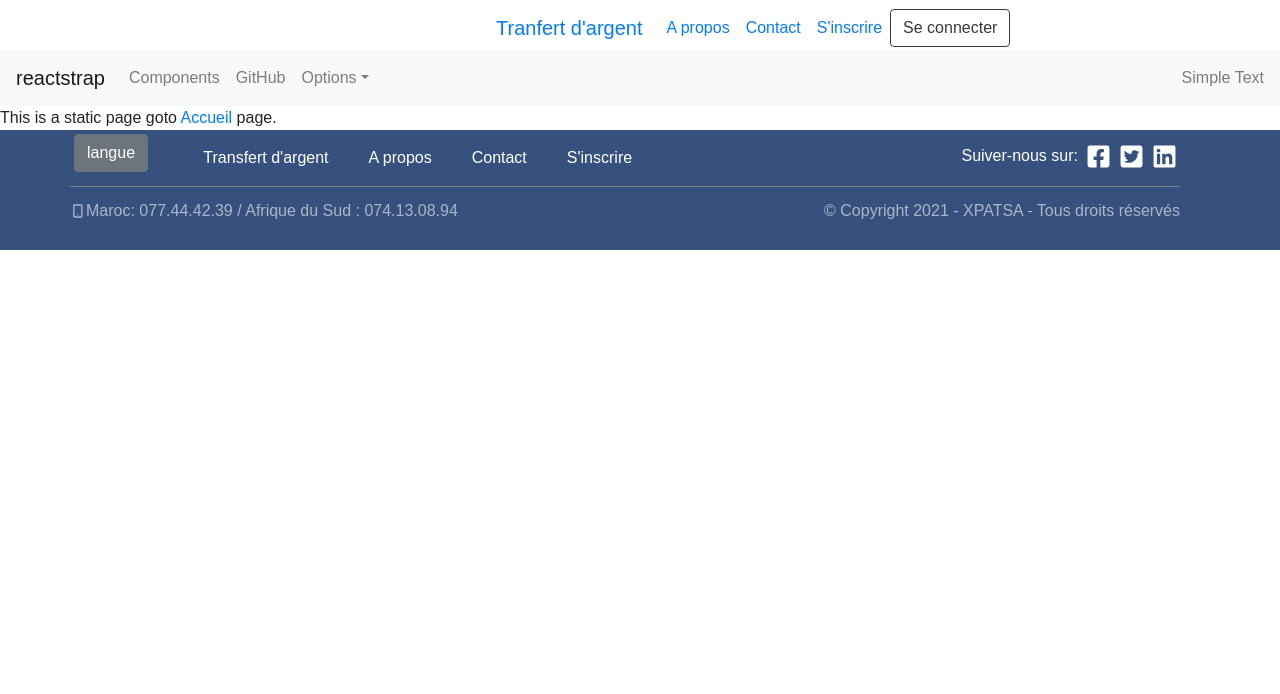
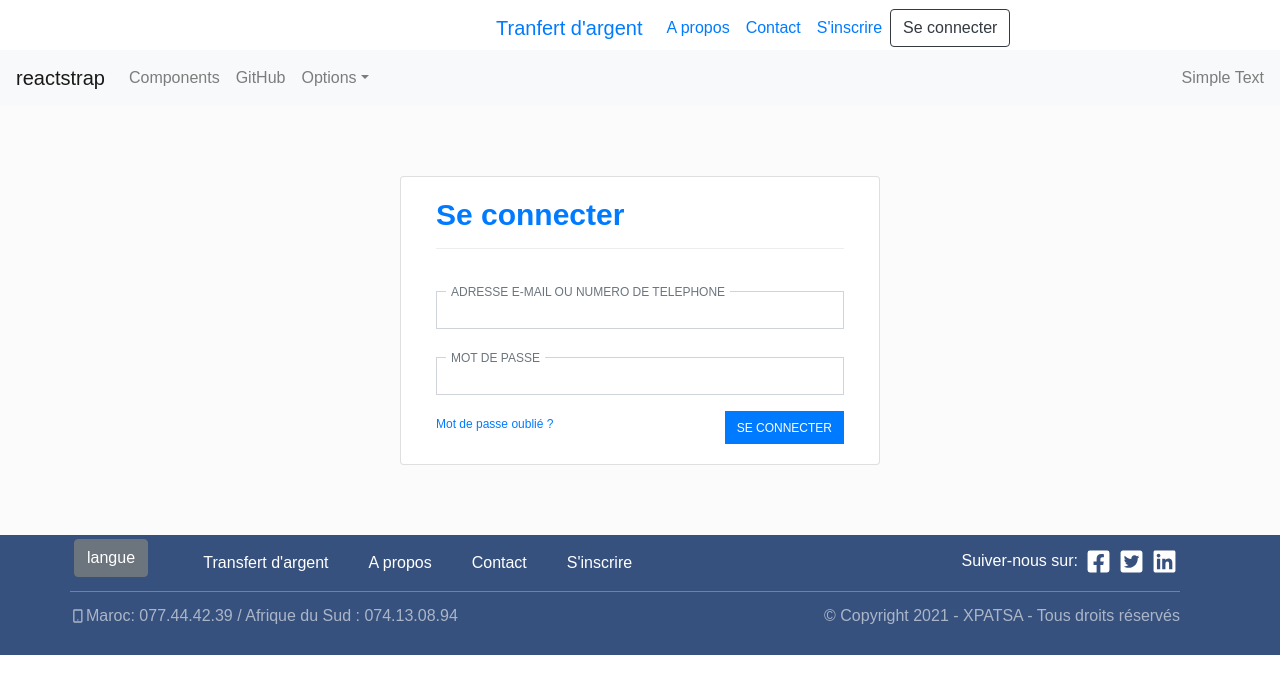
Before and after one commit to elprofa/xpatsa, a Next.js app: page /connexion in a window 1280 px wide. Shown: the top 694 px of the page. Built offline with nearby package versions, Linux system fonts and the light colour scheme; a web font is replaced by a local one.

Commit message:
elprofa Creation de la page connexion terminé

```diff
--- a/components/shared/Titre/Titre.stc.js
+++ b/components/shared/Titre/Titre.stc.js
@@ -1,7 +1,7 @@
 import styled from "styled-components";
 
 export const TitreStc = styled.h1`
-    font-size: 42px;
+    font-size: 30px;
     font-weight: 700;
     padding-bottom: 15px;
     position: relative;
--- a/components/shared/formLogin/formLogin.js
+++ b/components/shared/formLogin/formLogin.js
@@ -11,10 +11,9 @@ const FormLogin = (props) => {
   return (
     <FormLoginStc>
         <Form>
-            <Titre texte="Se connecter " color="#007bff" />
+            <Titre texte="Se connecter "  color="#007bff" />
             <InputGroup textLabel="ADRESSE E-MAIL OU NUMERO DE TELEPHONE" />
             <InputGroup textLabel="MOT DE PASSE" />
-
             <Row>
                 <Col id="left">
                    <a href="#elprofa.com">Mot de passe oublié ?</a>
--- a/components/shared/formLogin/formLogin.stc.js
+++ b/components/shared/formLogin/formLogin.stc.js
@@ -2,6 +2,12 @@ import styled from "styled-components";
 import { Container } from "reactstrap";
 
  const FormLoginStc = styled(Container)`
+
+    h1
+    {
+        margin-bottom:30px;
+        border-bottom: 1px solid #ecedee;
+    }
     a
     {
         font-size:12px;
--- a/package.json
+++ b/package.json
@@ -17,9 +17,7 @@
     "next": "latest",
     "prop-types": "^15.6.2",
     "react": "^16.7.0",
-
     "react-bootstrap": "^1.4.3",
-
     "react-devtools": "^4.10.1",
     "react-dom": "^16.7.0",
     "react-gsap": "^2.2.1",
--- a/pages/connexion.js
+++ b/pages/connexion.js
@@ -1,13 +1,14 @@
 import Link from 'next/link'
-
+import { Row,Col,Card} from "reactstrap";
+import FormLogin from "../components/shared/formLogin/formLogin";
 export default function Connexion() {
   return (
-    <div>
-      This is a static page goto{' '}
-      <Link href="/">
-        <a>Accueil</a>
-      </Link>{' '}
-      page.
-    </div>
+      <Row style={{ background: '#fbfbfb',margin:'0px' }}>
+        <Col>
+          <Card style={{ width: '30rem',margin:'70px auto',padding:'20px',borderColor:'#ecedee;' }}>
+            <FormLogin />
+          </Card>
+        </Col>
+      </Row>
   )
 }
```
Also changed, not shown: pages/index.js (+2 -25 lines), 1 other file (tests, documents, lock files or other folders).
